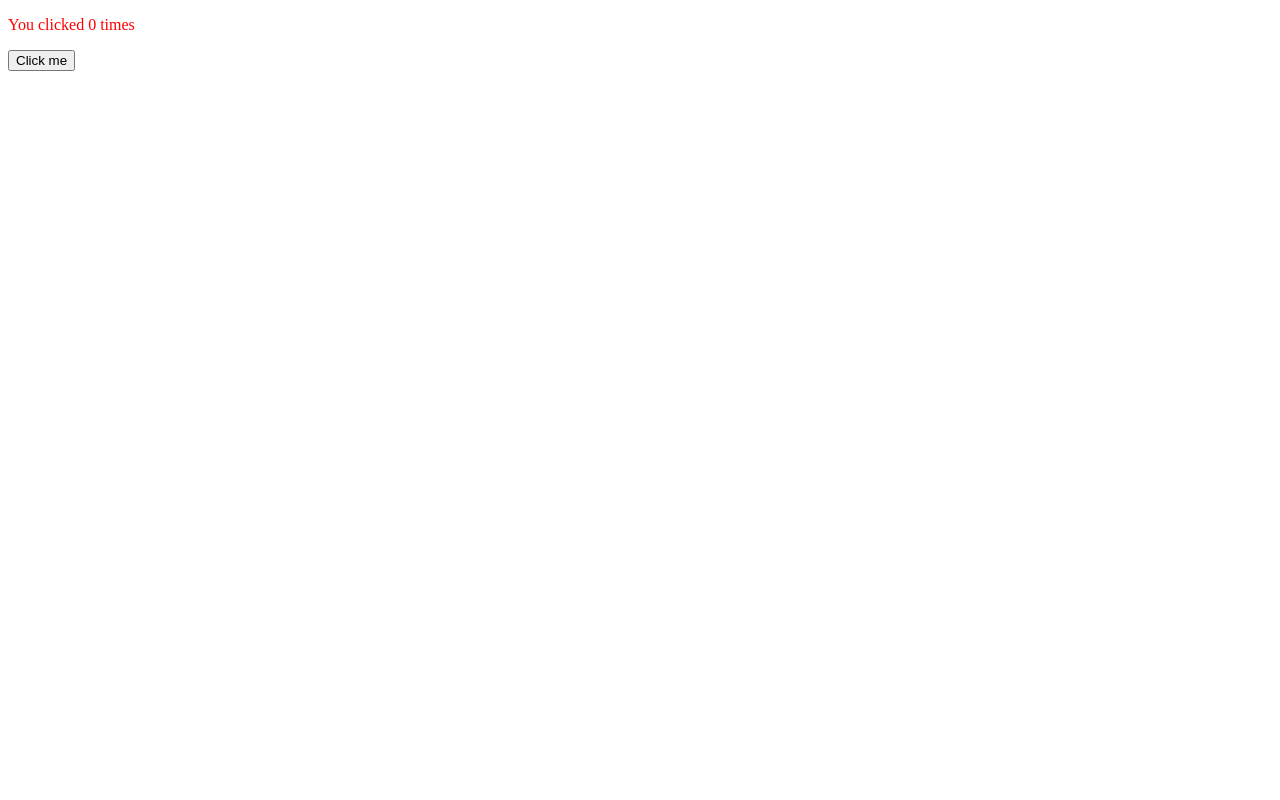
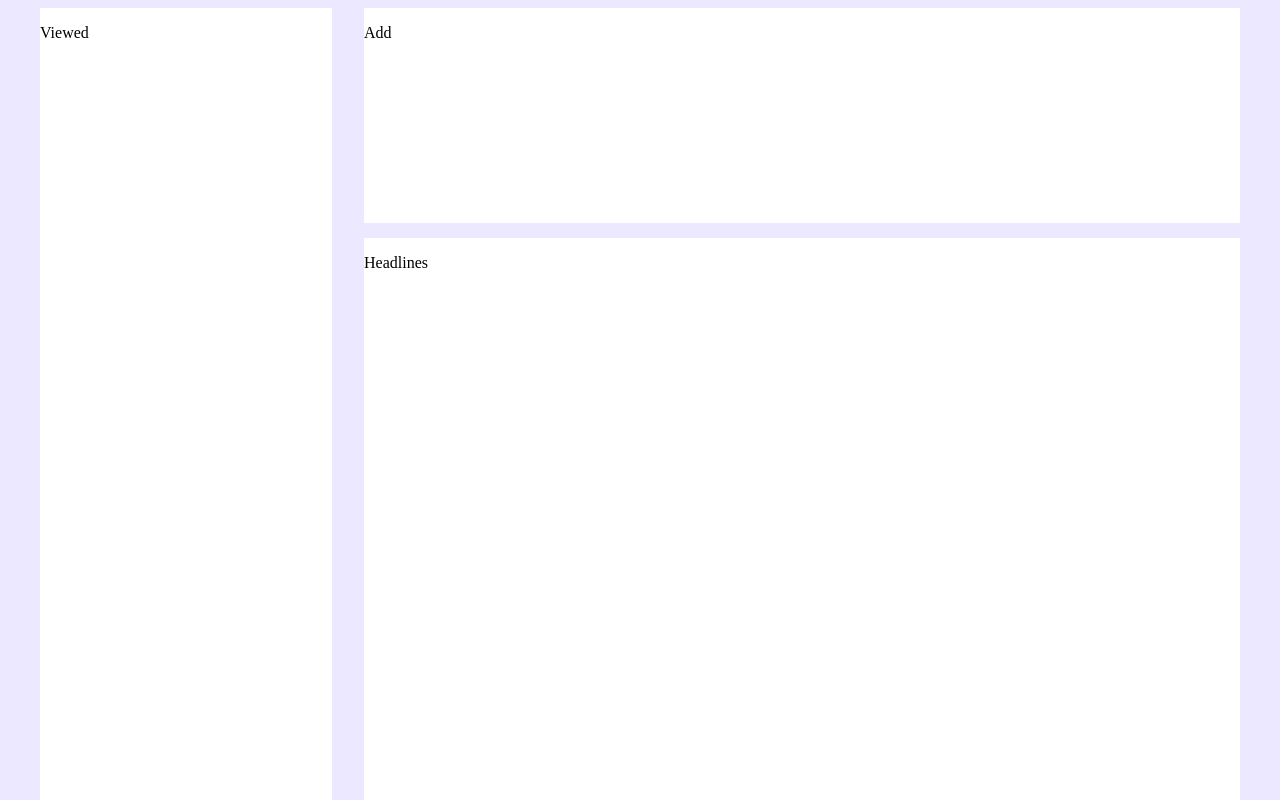
Before and after one commit to seangah8/nadlan-center-frontend, a Vue app: page / in a window 1280 px wide. Shown: the top 800 px of the page. Built offline with nearby package versions, Linux system fonts and the light colour scheme.

Commit message:
create base layout for TopStories component

```diff
--- /dev/null
+++ b/src/App.scss
@@ -0,0 +1,3 @@
+body{
+    background-color:rgb(235, 232, 255);
+}
--- a/src/App.vue
+++ b/src/App.vue
@@ -1,7 +1,8 @@
 <script setup lang="ts">
-import Counter from './components/Counter/Counter.vue'
+import TopStories from './components/TopStories/TopStories.vue';
+import './App.scss'
 </script>
 
 <template>
-  <Counter msg="Vite + Vue" />
+  <TopStories/>
 </template>
--- a/src/components/Counter/Counter.scss
+++ /dev/null
@@ -1,3 +0,0 @@
-.line{
-    color: red;
-}
--- a/src/components/Counter/Counter.vue
+++ /dev/null
@@ -1,19 +0,0 @@
-
-<template>
-  <div>
-    <p class="line">You clicked {{ count }} times</p>
-    <button @click="increment">Click me</button>
-  </div>
-</template>
-
-<script setup lang="ts">
-  import { ref } from 'vue'
-
-  const count = ref<number>(0)
-
-  function increment() : void {
-    count.value++
-  }
-</script>
-
-<style scoped lang="scss" src="./Counter.scss"></style>
--- /dev/null
+++ b/src/components/TopStories/Headlines/Headlines.scss
@@ -0,0 +1,3 @@
+.headlines{
+    background-color: white;
+}
--- /dev/null
+++ b/src/components/TopStories/Headlines/Headlines.vue
@@ -0,0 +1,7 @@
+<template>
+  <div class="headlines">
+    <p>Headlines</p>
+  </div>
+</template>
+
+<style scoped lang="scss" src="./Headlines.scss"></style>
--- /dev/null
+++ b/src/components/TopStories/MostViewedColumn/MostViewedColumn.scss
@@ -0,0 +1,3 @@
+.most-viewed-column{
+    background-color: white;
+}
--- /dev/null
+++ b/src/components/TopStories/MostViewedColumn/MostViewedColumn.vue
@@ -0,0 +1,7 @@
+<template>
+  <div class="most-viewed-column">
+    <p>Viewed</p>
+  </div>
+</template>
+
+<style scoped lang="scss" src="./MostViewedColumn.scss"></style>
--- /dev/null
+++ b/src/components/TopStories/RowAd/RowAd.scss
@@ -0,0 +1,3 @@
+.row-ad{
+    background-color: white;
+}
--- /dev/null
+++ b/src/components/TopStories/RowAd/RowAd.vue
@@ -0,0 +1,7 @@
+<template>
+  <div class="row-ad">
+    <p>Add</p>
+  </div>
+</template>
+
+<style scoped lang="scss" src="./RowAd.scss"></style>
--- /dev/null
+++ b/src/components/TopStories/TopStories.scss
@@ -0,0 +1,18 @@
+.top-stories{
+    display: flex;
+    justify-content: center;
+}
+
+.splitter-columns{
+    width: 1200px;
+    height: 1437px;
+    display: grid;
+    grid-template-columns: 292px 876px;
+    justify-content: space-between;
+}
+
+.splitter-rows{
+    display: grid;
+    grid-template-rows: 1fr 978px 1fr;
+    gap: 15px;
+}
--- /dev/null
+++ b/src/components/TopStories/TopStories.vue
@@ -0,0 +1,21 @@
+<template>
+  <div class="top-stories">
+    <div class="splitter-columns">
+      <MostViewedColumn/>
+      <div class="splitter-rows">
+        <RowAd/>
+        <Headlines/>
+        <RowAd/>
+      </div>
+    </div>
+  </div>
+</template>
+
+<script setup lang="ts">
+    import Headlines from './Headlines/Headlines.vue';
+    import RowAd from './RowAd/RowAd.vue';
+    import MostViewedColumn from './MostViewedColumn/MostViewedColumn.vue';
+</script>
+
+
+<style scoped lang="scss" src="./TopStories.scss"></style>
```
